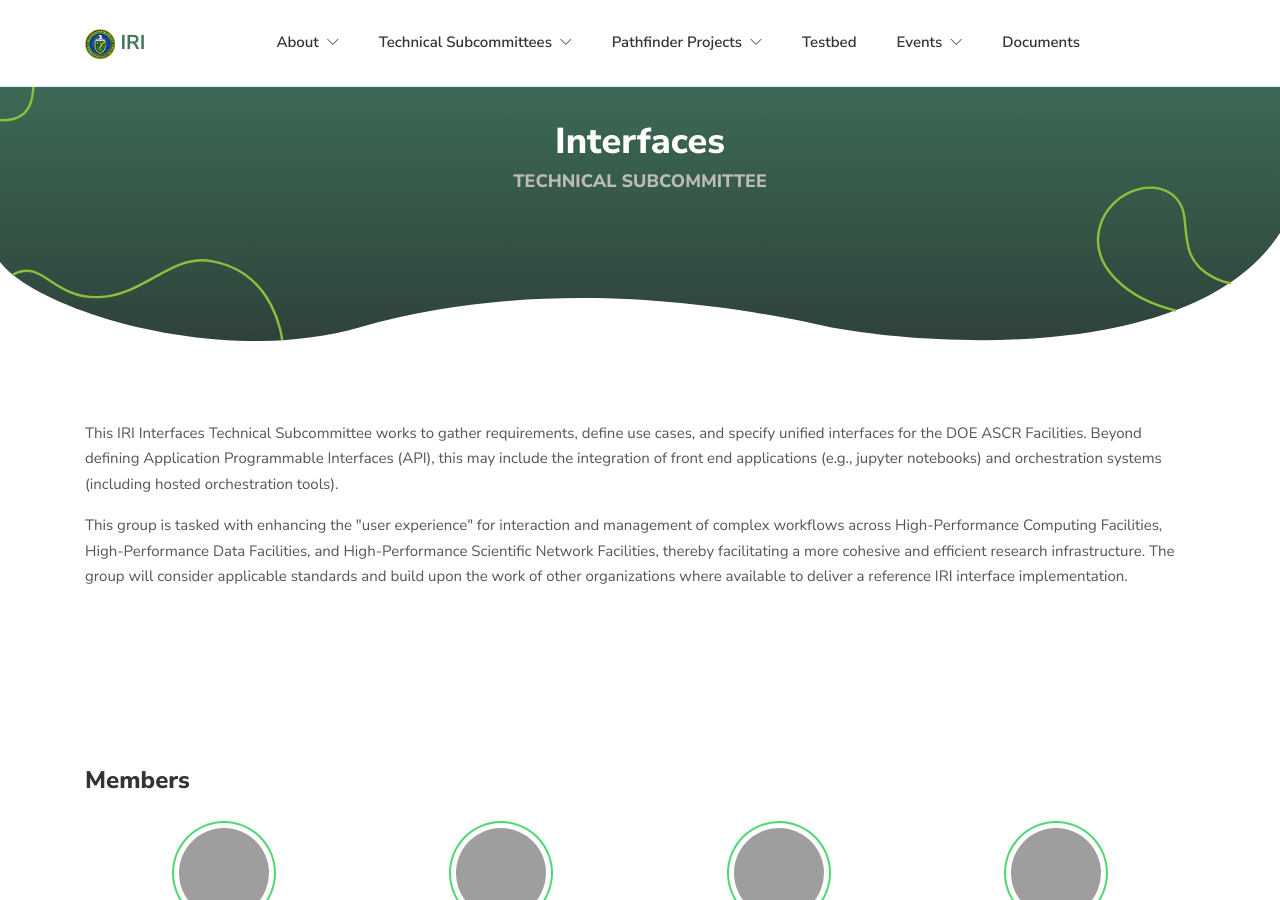
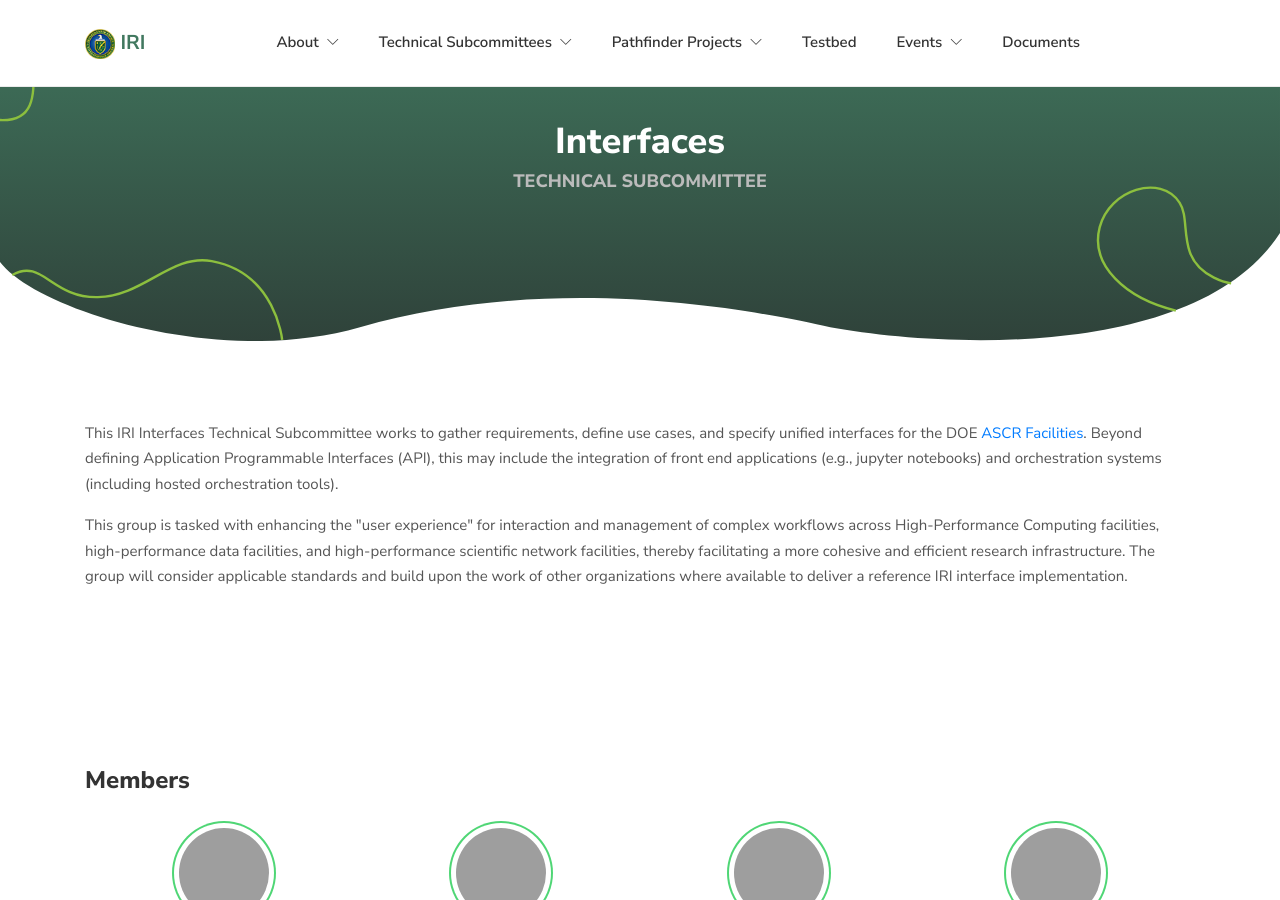
Before and after one commit to iri-science/iri-science.github.io, a Jekyll site: the page built from _ts/interfaces.html, in a window 1280 px wide and 900 px high, cut to the strip 0-900 px from the top of the window. Built offline with Jekyll 4.4.1, drawn with Linux system fonts in a browser that asks for light colours; some of the changed lines change nothing that is shown; grey boxes are pictures that could not be loaded.

Commit message:
updates based on feedbacks

```diff
--- a/_ts/interfaces.html
+++ b/_ts/interfaces.html
@@ -7,12 +7,12 @@ category: Technical Subcommittee
 <section class="section-sm">
   <div class="container">
     <p>This IRI Interfaces Technical Subcommittee works to gather requirements, define use cases, and specify unified
-      interfaces for the DOE ASCR Facilities. Beyond defining Application Programmable Interfaces (API),
+      interfaces for the DOE <a href="https://science.osti.gov/User-Facilities/User-Facilities-at-a-Glance/ASCR" target="_blank">ASCR Facilities</a>. Beyond defining Application Programmable Interfaces (API),
       this may include the integration of front end applications (e.g., jupyter notebooks) and
       orchestration systems (including hosted orchestration tools).</p>
   <p>This group is tasked with enhancing the "user experience" for interaction and management of complex
-      workflows across High-Performance Computing Facilities, High-Performance Data Facilities, and
-      High-Performance Scientific Network Facilities, thereby facilitating a more cohesive and efficient
+      workflows across High-Performance Computing facilities, high-performance data facilities, and
+      high-performance scientific network facilities, thereby facilitating a more cohesive and efficient
       research infrastructure. The group will consider applicable standards and build upon the work of
       other organizations where available to deliver a reference IRI interface implementation.</p>
   </div>
```
